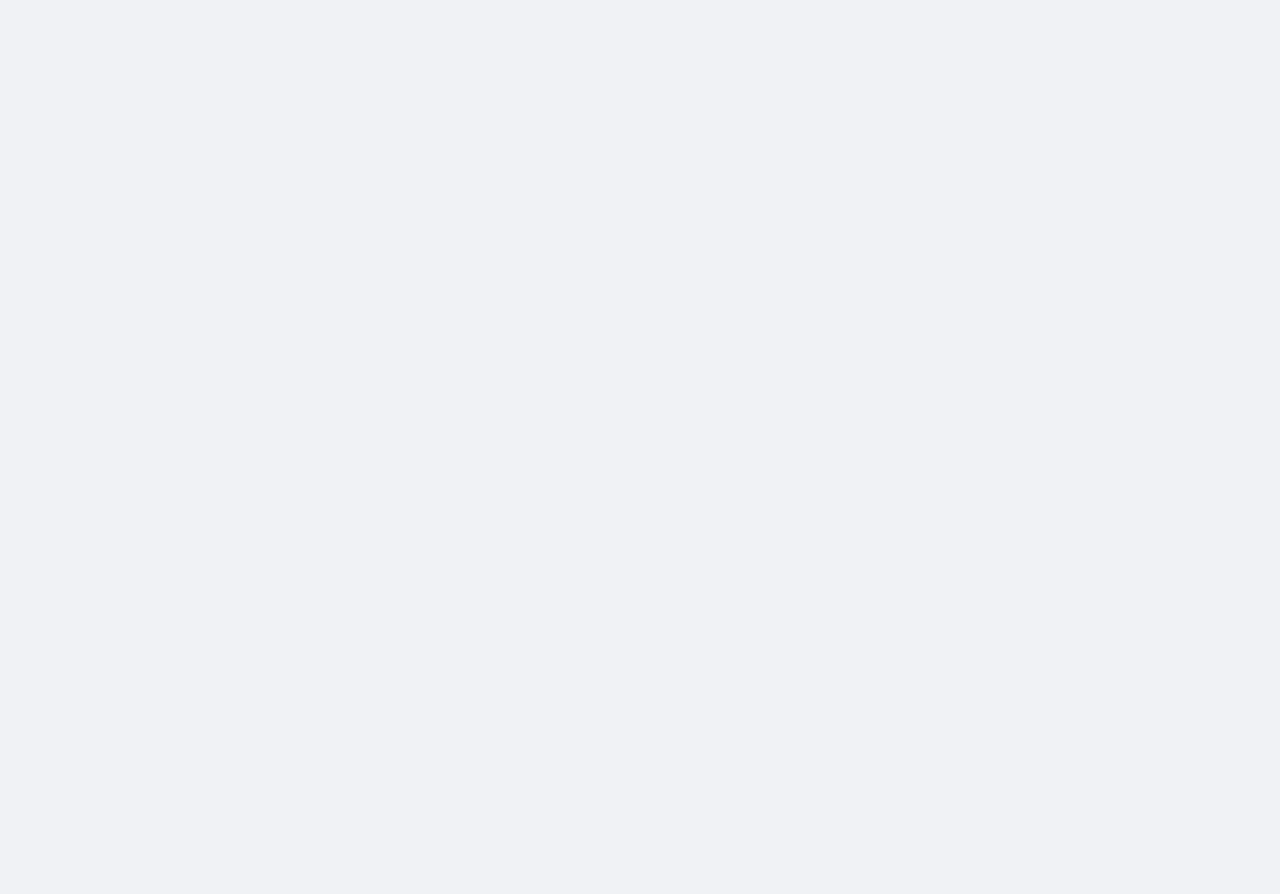
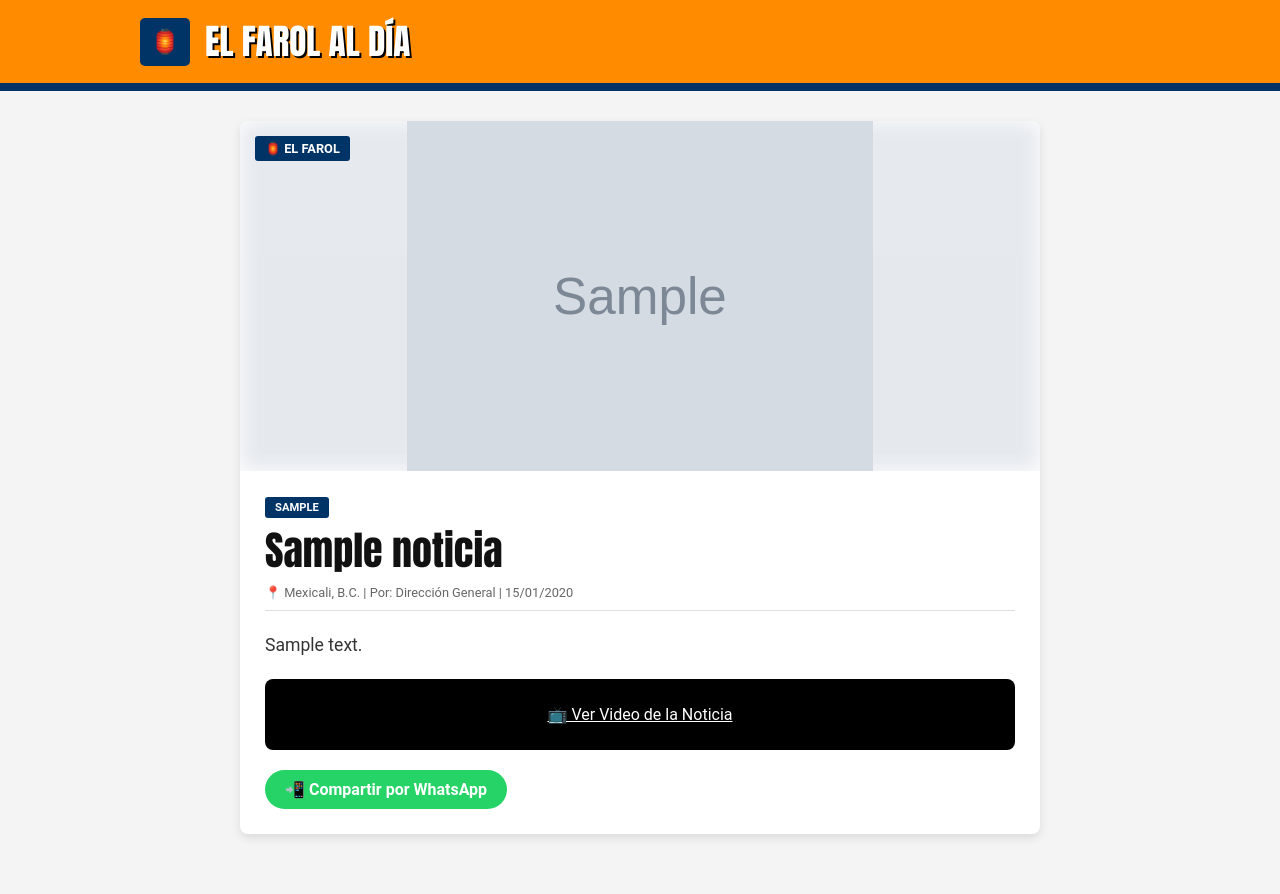
Before and after one commit to josecolor/farol-web., a Flask app: page / in a window 1280 px wide. Before the commit the page is empty. Before the commit the page ends 800 px from the top, so only its background shows below. Run offline with Flask 3, Linux system fonts and the light colour scheme; tables that the repository leaves empty hold one stand-in row (values such as "Sample post"); grey boxes marked "Sample" are stand-in pictures.

Commit message:
Refactor index.html styles and structure

```diff
--- a/templates/index.html
+++ b/templates/index.html
@@ -5,10 +5,72 @@
     <meta name="viewport" content="width=device-width, initial-scale=1.0">
     <title>El Farol al Día | Mexicali</title>
     <style>
-        body { font-family: 'Roboto', sans-serif; margin: 0; background-color: #f0f2f5; }
-        header { background-color: #FF8C00; color: white; padding: 15px; border-bottom: 6px solid #003366; position: sticky; top: 0; z-index: 1000; }
-        .logo-box { background-color: #003366; display: inline-block; padding: 10px; border-radius: 5px; margin-right: 15px; vertical-align: middle; }
-        .star { color: white; font-size: 1.5em; }
-        h1 { font-family: 'Impact', sans-serif; display: inline-block; font-size: 2.5em; text-transform: uppercase; letter-spacing: 2px; text-shadow: 2px 2px 4px #000; margin: 0; vertical-align: middle; }
-        .hero { background: linear-gradient(rgba(0,0,0,0.5), rgba(0,0,0,0.5)), url('https://source.unsplash.com/1600x900/?mexicali,news'); background-size: cover; height: 300px; display: flex; align-items: center; justify-content: center; color: white; text-align: center; filter: blur(0px); transition: 0.3s; }
-        .main-content { max-width: 900px; margin:
+        :root { --azul: #003366; --naranja: #FF8C00; }
+        body { font-family: 'Roboto', sans-serif; margin: 0; background: #f4f4f4; color: #333; }
+        header { background: var(--naranja); color: white; padding: 15px; border-bottom: 8px solid var(--azul); position: sticky; top: 0; z-index: 1000; }
+        .logo-container { display: flex; align-items: center; max-width: 1000px; margin: auto; }
+        .logo { background: var(--azul); padding: 10px; border-radius: 5px; font-size: 1.5em; margin-right: 15px; }
+        h1 { font-family: 'Impact', sans-serif; margin: 0; font-size: 2.2em; text-shadow: 2px 2px #000; text-transform: uppercase; }
+
+        .container { max-width: 800px; margin: 20px auto; padding: 10px; }
+        .noticia-card { background: white; margin-bottom: 30px; border-radius: 8px; overflow: hidden; box-shadow: 0 4px 10px rgba(0,0,0,0.1); }
+
+        /* Cabecera con Blur */
+        .foto-container { position: relative; height: 350px; overflow: hidden; }
+        .foto-blur { position: absolute; width: 100%; height: 100%; background-size: cover; background-position: center; filter: blur(10px); opacity: 0.6; }
+        .foto-real { position: absolute; width: 100%; height: 100%; object-fit: contain; z-index: 2; }
+        .logo-watermark { position: absolute; top: 15px; left: 15px; background: var(--azul); color: white; padding: 5px 10px; z-index: 10; font-weight: bold; border-radius: 3px; font-size: 0.8em; }
+
+        .noticia-body { padding: 25px; }
+        .tag { background: var(--azul); color: white; padding: 4px 10px; font-size: 0.7em; font-weight: bold; text-transform: uppercase; border-radius: 3px; }
+        .titulo-nota { font-family: 'Impact', sans-serif; font-size: 2.5em; margin: 15px 0; color: #111; line-height: 1; }
+        .meta { font-size: 0.8em; color: #666; margin-bottom: 20px; border-bottom: 1px solid #ddd; padding-bottom: 10px; }
+        .contenido { line-height: 1.6; font-size: 1.1em; }
+
+        /* Botón WhatsApp */
+        .btn-ws { display: inline-block; background: #25D366; color: white; padding: 10px 20px; text-decoration: none; border-radius: 50px; font-weight: bold; margin-top: 20px; }
+
+        .video-box { margin-top: 20px; background: #000; border-radius: 8px; overflow: hidden; }
+    </style>
+</head>
+<body>
+
+<header>
+    <div class="logo-container">
+        <div class="logo">🏮</div>
+        <h1>EL FAROL AL DÍA</h1>
+    </div>
+</header>
+
+<div class="container">
+    {% for nota in noticias %}
+    <article class="noticia-card">
+        <div class="foto-container">
+            <div class="logo-watermark">🏮 EL FAROL</div>
+            <div class="foto-blur" style="background-image: url('{{ nota.imagen_url }}');"></div>
+            <img src="{{ nota.imagen_url }}" class="foto-real" alt="Noticia">
+        </div>
+
+        <div class="noticia-body">
+            <span class="tag">{{ nota.keywords if nota.keywords else 'NACIONAL' }}</span>
+            <h2 class="titulo-nota">{{ nota.titulo }}</h2>
+            <div class="meta">📍 Mexicali, B.C. | Por: Dirección General | {{ nota.fecha.strftime('%d/%m/%Y') }}</div>
+
+            <div class="contenido">
+                {{ nota.contenido | safe }}
+            </div>
+
+            {% if nota.video_url %}
+            <div class="video-box">
+                <p style="color:white; text-align:center; padding:10px;"><a href="{{ nota.video_url }}" style="color:white;">📺 Ver Video de la Noticia</a></p>
+            </div>
+            {% endif %}
+
+            <a href="https://wa.me/?text=Mira esta noticia en El Farol: {{ nota.titulo }}" class="btn-ws">📲 Compartir por WhatsApp</a>
+        </div>
+    </article>
+    {% endfor %}
+</div>
+
+</body>
+</html>
```
